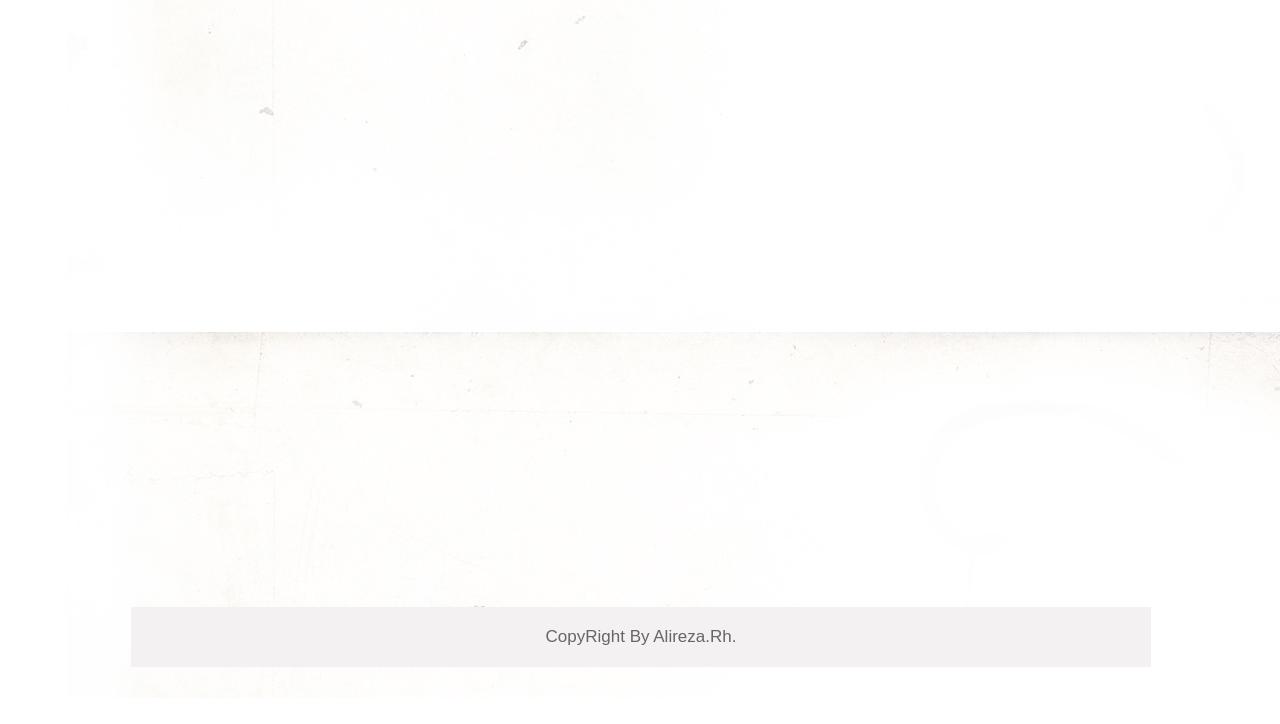
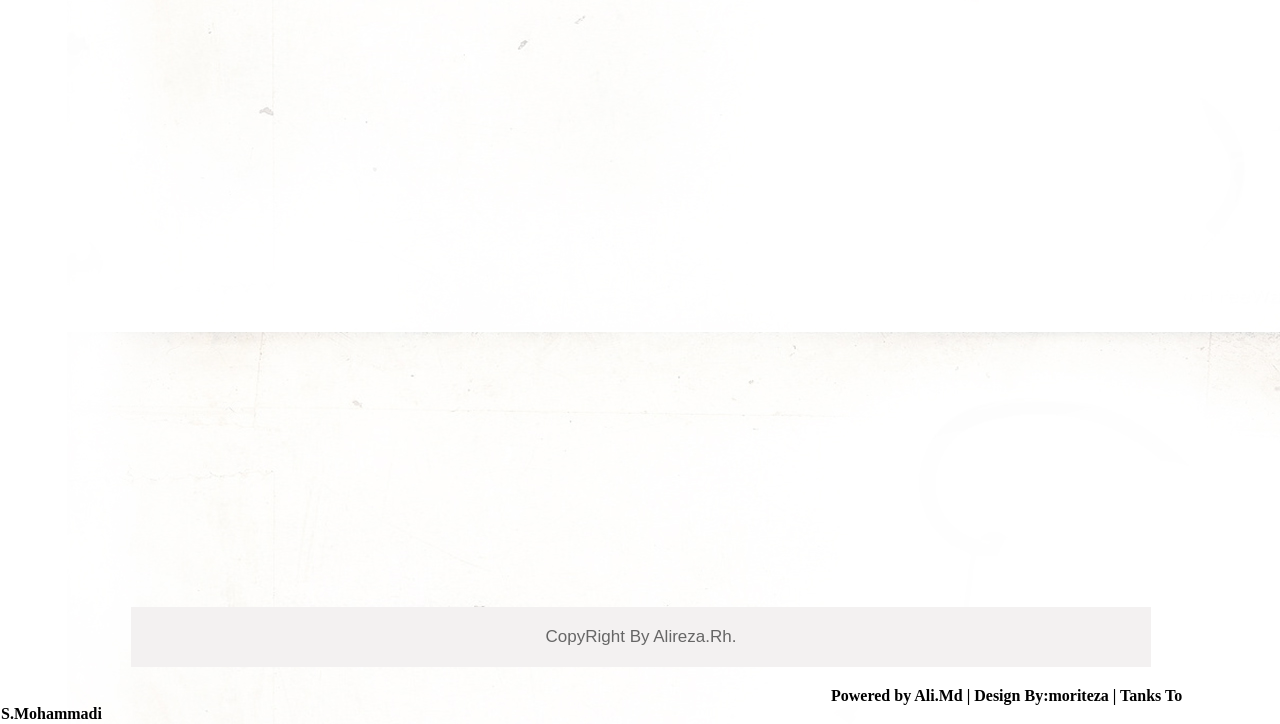
Before and after one commit to zarrin/1ravanpezeshk, a plain HTML site: page index.html in a window 1280 px wide. Shown: the part 678-1402 px from the top of the page. Before the commit the page ends 1376 px from the top, so only its background shows below. Drawn offline with Linux system fonts and the light colour scheme.

Commit message:
footer 2 wa tamam shodane kare awalieye mori :D

```diff
--- a/index.html
+++ b/index.html
@@ -52,6 +52,7 @@
     </div>
 
     <div class="footer1"><a>CopyRight By Alireza.Rh.</a></div>
+    <div class="footer2"><a>Powered by Ali.Md | Design By:moriteza | Tanks To S.Mohammadi</a></div>
 </body>
 
 </html>
--- a/style.css
+++ b/style.css
@@ -132,7 +132,7 @@ div.footer1{
 	font-size: 13px;
 	width:980px;
 	margin:0 auto;
-	margin-bottom:30px;
+	margin-bottom:20px;
 }
 
 div.footer1 a{
@@ -140,3 +140,7 @@ div.footer1 a{
 	font-size:17px;
 	font-family:Arial, Helvetica, sans-serif;
 }
+div.footer2 a{
+	margin-left:830px;
+	font-weight:bold;
+}
```
